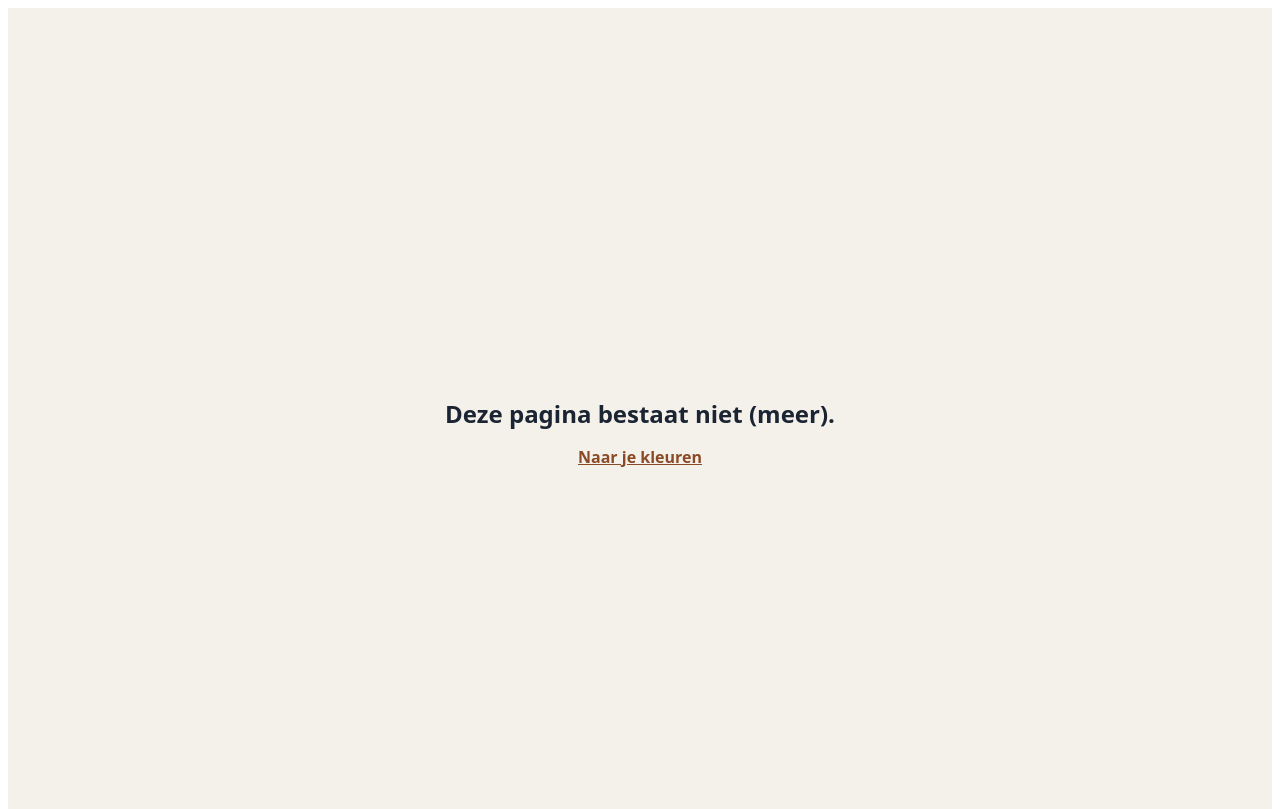
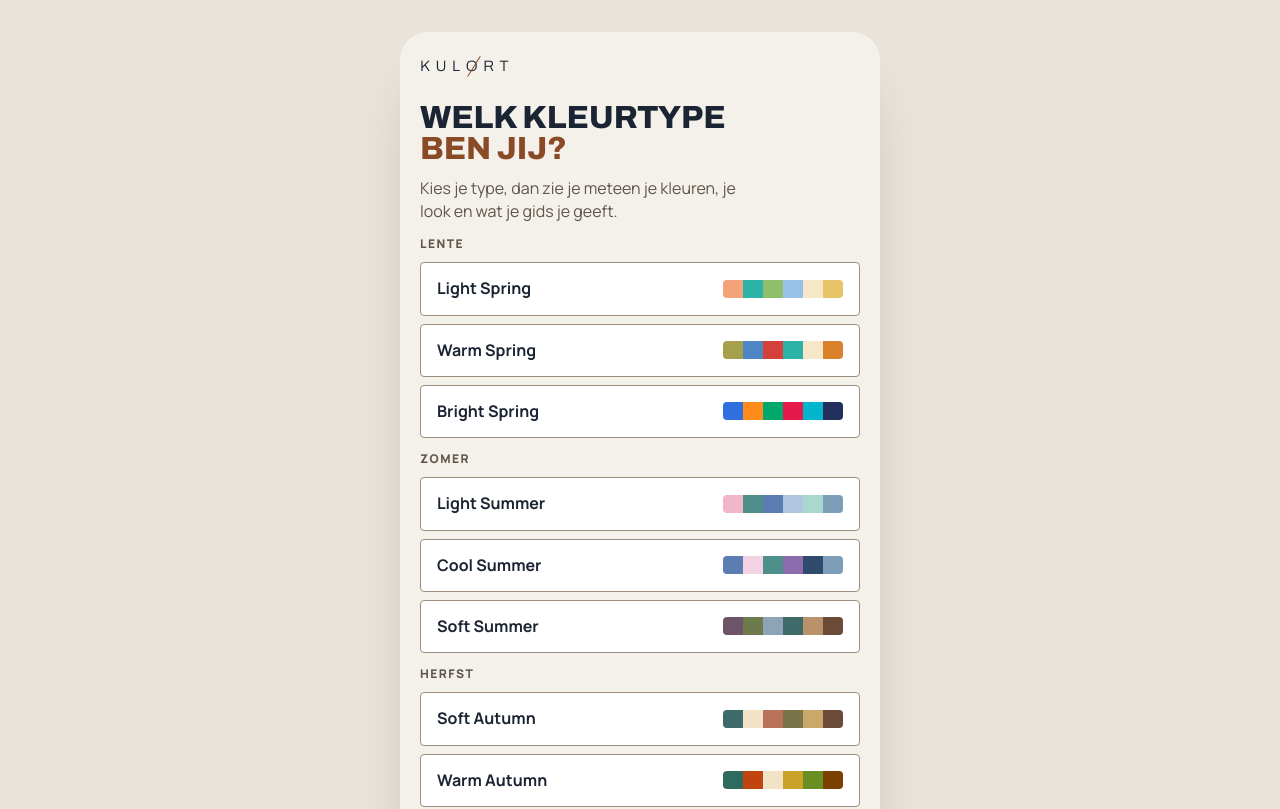
Before and after one commit to venturebuilder123/nyanse-kulort, a Next.js app: page /type in a window 1280 px wide. Before the commit this address had no page. Shown: the top 809 px of the page. Built offline with nearby package versions, Linux system fonts and the light colour scheme.

Commit message:
Known-type route (/type) without discount; audience segments doc; extensions masterprompt
Co-Authored-By: Claude Opus 5.5 <noreply@anthropic.com>

```diff
--- a/app/(flow)/Landing.tsx
+++ b/app/(flow)/Landing.tsx
@@ -1,5 +1,6 @@
 "use client";
 
+import Link from "next/link";
 import { useRouter } from "next/navigation";
 import { useEffect, useState } from "react";
 import { OCCASIONS } from "@/lib/brand/config";
@@ -139,6 +140,7 @@ export default function Landing() {
                 </button>
               ))}
             </div>
+            <Link className="known-link" href="/type">Ik weet mijn kleurtype al →</Link>
             <p className="trustrow">
               {copy.landing.trustSmall.map((t) => <span key={t}><CheckIcon />{t}</span>)}
             </p>
--- a/app/(flow)/flow.css
+++ b/app/(flow)/flow.css
@@ -755,3 +755,13 @@ dialog.sheet::backdrop { background: rgba(10, 8, 14, 0.5); }
 .delete-link { opacity: .8; }
 .sr-only { position: absolute; width: 1px; height: 1px; overflow: hidden; clip: rect(0 0 0 0); white-space: nowrap; }
 .ai-label { font-size: 12.5px; color: color-mix(in srgb, var(--ink) 72%, transparent); }
+
+/* "ik weet mijn kleurtype al" */
+.known-list { display: grid; gap: 8px; }
+.known { display: grid; grid-template-columns: 1fr 120px; align-items: center; gap: 12px; padding: 14px 16px; border: 1.5px solid var(--line-strong); border-radius: var(--radius); background: var(--card); color: var(--ink); font: inherit; text-align: left; cursor: pointer; }
+[data-brand="kulort"] .known { border-radius: 4px; }
+.known b { font-size: 16px; }
+.known:hover, .known:focus-visible { border-color: var(--accent); }
+.known-strip { display: flex; height: 18px; border-radius: 4px; overflow: hidden; }
+.known-strip i { flex: 1; }
+.known-link { display: block; margin-top: 12px; text-align: center; font-weight: 700; font-size: 14px; }
--- a/app/(flow)/gids/Guide.tsx
+++ b/app/(flow)/gids/Guide.tsx
@@ -100,6 +100,7 @@ export default function Guide() {
           <p className="g-family">{g.family}{g.second ? ` · op de grens met ${g.second}` : ""}</p>
         </div>
         <p className="g-cover-tag">{gc.tagline}</p>
+        {r.declared && <p className="g-cover-note">Op basis van je eigen opgave: {g.season}</p>}
       </section>
 
       {/* 02 summary */}
--- a/app/(flow)/gids/guide.css
+++ b/app/(flow)/gids/guide.css
@@ -242,3 +242,4 @@
   .g-swap-pair i { height: 17mm; }
 }
 .g-cover-top { max-width: 74%; }
+.g-cover-note { font-size: 11px; letter-spacing: .08em; opacity: .7; }
--- /dev/null
+++ b/app/(flow)/type/KnownType.tsx
@@ -0,0 +1,61 @@
+"use client";
+
+import Link from "next/link";
+import { useRouter } from "next/navigation";
+import { track } from "@/lib/analytics";
+import { profileForSeason } from "@/lib/color/declared";
+import { familyOf } from "@/lib/color/describe";
+import { paletteFor, showcase } from "@/lib/color/palette";
+import { SEASONS, type SeasonKey } from "@/lib/color/seasons";
+import { flowSession } from "@/lib/flow/session";
+import { useBrand } from "../BrandProvider";
+import { AppBar, Display, Footer } from "../ui";
+
+const GROUPS: SeasonKey[][] = [
+  ["lightSpring", "warmSpring", "brightSpring"],
+  ["lightSummer", "coolSummer", "softSummer"],
+  ["softAutumn", "warmAutumn", "deepAutumn"],
+  ["brightWinter", "coolWinter", "deepWinter"],
+];
+
+// "Ik weet mijn kleurtype al": the route for people who already had their colours done.
+// Same guide, same price (no fake discount); the free selfie stays one tap away to check it.
+export default function KnownType() {
+  const { config, ctx } = useBrand();
+  const router = useRouter();
+
+  function pick(k: SeasonKey) {
+    flowSession.setResult({ declared: k, lowConfidence: false, pipeline: "declared", at: Date.now() });
+    track("type_declared", ctx, { season: k });
+    router.push("/resultaat");
+  }
+
+  return (
+    <main className="screen">
+      <AppBar />
+      <div className="pad stack-md">
+        <Display text={["Welk kleurtype", "ben jij?"]} />
+        <p className="sub">Kies je type, dan zie je meteen je kleuren, je look en wat je gids je geeft.</p>
+        {GROUPS.map((g) => (
+          <section key={g[0]} className="q known-group">
+            <h2 className="eyebrow-h">{familyOf(g[0]!)}</h2>
+            <div className="known-list">
+              {g.map((k) => (
+                <button key={k} className="known" onClick={() => pick(k)}>
+                  <b>{SEASONS[k].name}</b>
+                  <span className="known-strip" aria-hidden="true">
+                    {showcase(paletteFor(profileForSeason(k), config.key)).map((c) => <i key={c.id} style={{ background: c.hex }} />)}
+                  </span>
+                </button>
+              ))}
+            </div>
+          </section>
+        ))}
+        <p className="small muted center">
+          Twijfel je? <Link href="/selfie">Doe de gratis selfie</Link>: in 30 seconden weet je het, en je foto verlaat je telefoon niet.
+        </p>
+      </div>
+      <Footer />
+    </main>
+  );
+}
--- /dev/null
+++ b/app/(flow)/type/page.tsx
@@ -0,0 +1,5 @@
+import KnownType from "./KnownType";
+
+export default function Page() {
+  return <KnownType />;
+}
--- a/lib/analytics.ts
+++ b/lib/analytics.ts
@@ -6,7 +6,7 @@ export type EventName =
   | "analysis_done" | "email_submit" | "optin_checked" | "paywall_view" | "tier_select" | "checkout_open"
   | "paid" | "reveal_video_created" | "share_clicked" | "affiliate_click" | "referral_used" | "waitlist_join"
   // coming back (retention): visits, resume, invitations, weekly tip
-  | "app_open" | "resume_shown" | "resume_click" | "invite_view" | "push_optin" | "push_optout";
+  | "type_declared" | "app_open" | "resume_shown" | "resume_click" | "invite_view" | "push_optin" | "push_optout";
 
 type Ctx = { brand: string; voice: string };
 
--- /dev/null
+++ b/lib/color/declared.ts
@@ -0,0 +1,16 @@
+// A profile for someone who already knows their season ("ik weet mijn kleurtype al"):
+// the season's centre point on the three scales. No measurement, so no confidence claim
+// beyond "this is what you told us"; the app says so and offers the free selfie to check.
+
+import { RULES, type Profile } from "./profile";
+import { nearestSeason, SEASONS, type SeasonKey } from "./seasons";
+
+export function profileForSeason(key: SeasonKey): Profile {
+  const c = SEASONS[key].centre;
+  return {
+    ...c,
+    confidence: { undertone: 1, depth: 1, clarity: 1, overall: 1 },
+    match: nearestSeason(c),
+    rulesVersion: RULES.version,
+  };
+}
--- a/lib/flow/session.ts
+++ b/lib/flow/session.ts
@@ -5,6 +5,8 @@
 
 import type { Measurements, Profile, ProfileContext } from "@/lib/color/profile";
 import { computeProfile } from "@/lib/color/profile";
+import { profileForSeason } from "@/lib/color/declared";
+import type { SeasonKey } from "@/lib/color/seasons";
 import { applyJewel } from "./tiebreak";
 
 export type Jewel = "goud" | "zilver" | "weetniet";
@@ -14,7 +16,10 @@ export type HairAnswer = NonNullable<ProfileContext["hair"]>;
 export type FaceBox = { cx: number; cy: number; w: number; h?: number; aspect: number; mirrored: boolean };
 
 export type FlowResult = {
-  measurements: Measurements;
+  /** from the selfie (pipeline A); absent when the person declared their season */
+  measurements?: Measurements;
+  /** "ik weet mijn kleurtype al": the season the person chose themselves */
+  declared?: SeasonKey;
   /** true when even the retry selfie stayed below the confidence threshold */
   lowConfidence: boolean;
   jewel?: Jewel;
@@ -26,7 +31,7 @@ export type FlowResult = {
   name?: string;
   /** friend code, created on this device the first time the guide opens */
   refCode?: string;
-  pipeline: "A";
+  pipeline: "A" | "declared";
   at: number;
 };
 
@@ -82,7 +87,9 @@ export const flowSession = {
   result(): (FlowResult & { profile: Profile }) | null {
     const r = store.get();
     // always recompute, so the latest rules and answers apply
-    return r ? { ...r, profile: applyJewel(computeProfile(r.measurements, { hair: r.hair }), r.jewel) } : null;
+    if (!r) return null;
+    if (r.declared) return { ...r, profile: profileForSeason(r.declared) };
+    return r.measurements ? { ...r, profile: applyJewel(computeProfile(r.measurements, { hair: r.hair }), r.jewel) } : null;
   },
 
   /** Merge later answers (analysis questions, e-mail) into the stored result. */
--- a/lib/push/weekly.ts
+++ b/lib/push/weekly.ts
@@ -4,8 +4,8 @@
 
 import { VOICES, BRANDS } from "@/lib/brand/config";
 import type { BrandKey, VoiceKey } from "@/lib/brand/types";
-import { computeProfile, type Measurements } from "@/lib/color/profile";
-import { nearestSeason, SEASONS, type SeasonKey } from "@/lib/color/seasons";
+import { profileForSeason } from "@/lib/color/declared";
+import { SEASONS, type SeasonKey } from "@/lib/color/seasons";
 import { buildGuide } from "@/lib/guide/build";
 
 export const MIN_GAP_MS = 6.5 * 24 * 60 * 60 * 1000;
@@ -28,11 +28,8 @@ export function canSend(sub: { lastSentAt: number | null; timeZone: string }, no
 /** Week number since 2026-01-05 (a Monday): the same tip for everyone of a type in a week. */
 export const weekIndex = (now: Date) => Math.floor((now.getTime() - Date.UTC(2026, 0, 5)) / (7 * 24 * 60 * 60 * 1000));
 
-const BASE = computeProfile({ skin: { lab: { L: 60, a: 12, b: 16 }, n: 3000, sdL: 3 }, faceWidthPx: 400, calibrated: true } as Measurements);
-
 export function weeklyMessage(input: { brand: BrandKey; voice: VoiceKey; season: SeasonKey }, now: Date) {
-  const centre = SEASONS[input.season].centre;
-  const guide = buildGuide({ ...BASE, ...centre, match: nearestSeason(centre) }, input.brand);
+  const guide = buildGuide(profileForSeason(input.season), input.brand);
   const w = Math.max(0, weekIndex(now));
   const colour = guide.summary.core[w % guide.summary.core.length]!;
   const copy = (BRANDS[input.brand].voices.includes(input.voice) ? VOICES[input.voice] : VOICES[BRANDS[input.brand].voices[0]!]).retention.weekly;
```
Also changed, not shown: app/(flow)/resultaat/Result.tsx (+8 -2 lines), 4 other files (tests, documents, lock files or other folders).
